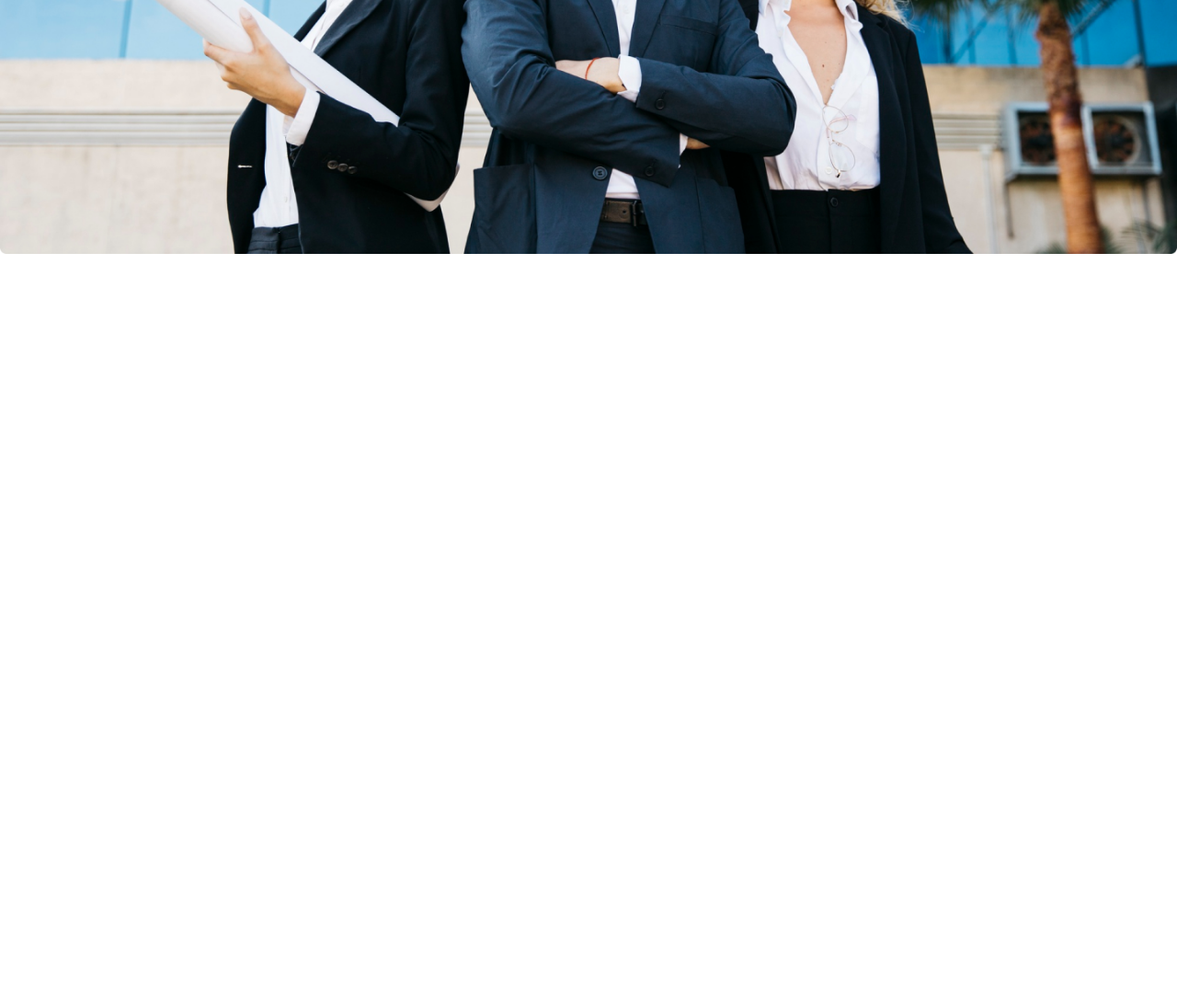
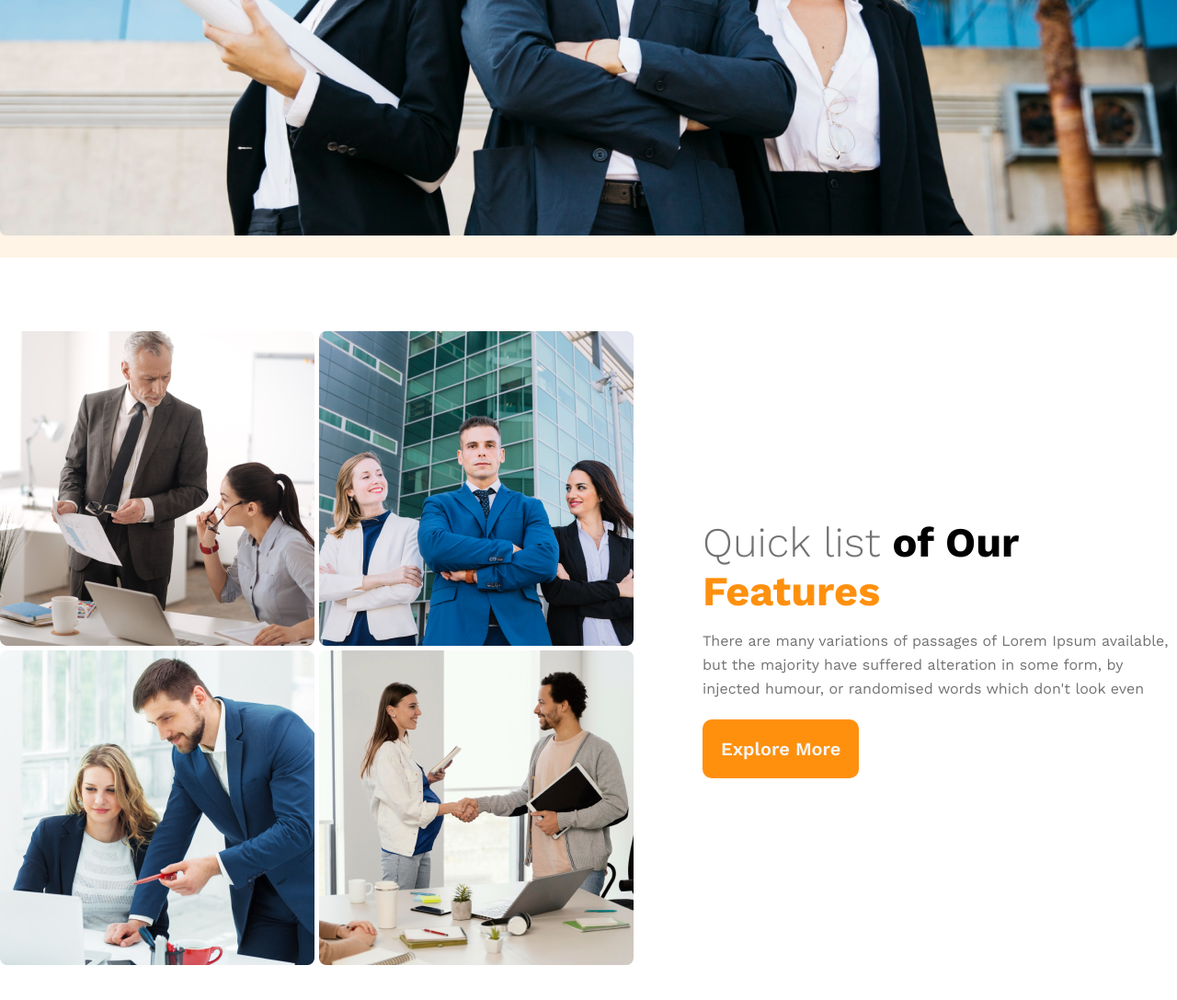
Before and after one commit to mufassir-mahmud/Ph-Batch-10-Module-9-Fi, a plain HTML site: page index.html in a window 1280 px wide. Shown: the part 963-2050 px from the top of the page at 92% size. Before the commit the page ends 1263 px from the top, so only its background shows below. Drawn offline with nearby package versions, Linux system fonts and the light colour scheme.

Commit message:
added team section

```diff
--- a/index.html
+++ b/index.html
@@ -5,6 +5,7 @@
     <meta name="viewport" content="width=device-width, initial-scale=1.0">
     <title>G3 Architect</title>
     <link rel="stylesheet" href="style.css">
+    <script src="https://kit.fontawesome.com/5080660af9.js" crossorigin="anonymous"></script>
 </head>
 <body>
     <header>
@@ -16,8 +17,11 @@
                     <li class="nav-items"><a href="" class="nav-link">About</a></li>
                     <li class="nav-items"><a href="" class="nav-link">Contact Us</a></li>
                     <li class="nav-items"><a href="" class="nav-link">Login</a></li>
+
                 </ul>
+
             </div>
+            <i  class="fa-solid fa-bars menu-bar"></i>
         </nav>
 
     <section class="banner-section">
@@ -33,5 +37,22 @@
         </div>
     </section>
     </header>
+    <main>
+        <section class="team-section">
+            <div class="team-container">
+                <div class="team-img">
+                    <img src="images/team1.png" alt="">
+                    <img src="images/team2.png" alt="">
+                    <img src="images/team3.png" alt="">
+                    <img src="images/team4.png" alt="">
+                </div>
+                <div class="team-content">
+                    <h2 class="team-title"><span class="team-first-title">Quick list</span> of Our <span class="team-last-title">Features</span> </h2>
+                    <p class="team-subtitle">There are many variations of passages of Lorem Ipsum available, but the majority have suffered alteration in some form, by injected humour, or randomised words which don't look even</p>
+                    <button class="btn">Explore More</button>
+                </div>
+            </div>
+        </section>
+    </main>
 </body>
 </html>
--- a/style.css
+++ b/style.css
@@ -6,8 +6,11 @@
     font-family: "Work Sans", sans-serif;
 }
 body{
-    max-width: 1440px;
-    margin: 0 auto;
+
+}
+header{
+    width: 100%;
+    background-color:  rgba(255, 144, 14, 0.1);
 }
 nav{
     max-width: 1440px;
@@ -35,13 +38,18 @@ nav{
     font-size: 45px;
     font-weight: 700;
 }
+.menu-bar{
+    display: none;
+}
 .banner-section{
+    max-width: 1440px;
+    margin: 0 auto;
     padding-top: 100px;
 }
 .banner-content{
     text-align: center;
     max-width: 862px;
-    margin: 50px auto;
+    margin: 40px auto;
     display: flex;
     justify-content: center;
     align-items: center;
@@ -68,7 +76,74 @@ nav{
 .banner-img{
     width: 100%;
     margin: 20px 0;
+    padding-bottom: 20px;
 }
 .banner-img img{
     width: 100%;
 }
+main{
+    max-width: 1440px;
+    margin: 0 auto;
+}
+.team-section{
+    margin: 80px 0;
+}
+.team-container{
+    display: flex;
+    align-items: center;
+
+}
+.team-img{
+    display: grid;
+    grid-template-columns: repeat(2,1fr);
+    gap: 5px;
+}
+.team-content{
+    max-width: 537px;
+    margin-left: 75px;
+
+
+}
+.team-title{
+    font-size: 45px;
+    font-weight: 700;
+    margin-bottom: 15px;
+}
+.team-first-title{
+    color: #727272;
+    font-weight: 300;
+
+}
+.team-last-title{
+    color: #FF900E;
+}
+.team-subtitle{
+    color: #727272;
+    font-size: 16px;
+    line-height: 26px;
+    margin-bottom: 20px;
+}
+@media screen and (max-width:567px) {
+
+    .navbar{
+        display: none;
+    }
+    .banner-heading{
+        font-size: 34px;
+    }
+    .menu-bar{
+        display: block;
+    }
+    .team-container{
+        flex-direction: column;
+        gap: 50px;
+    }
+    .team-img{
+        grid-template-columns: repeat(1,1fr);
+    }
+    .team-content{
+        margin-left: 25px;
+        max-width: 300px;
+        text-align: center;
+    }
+}
```
